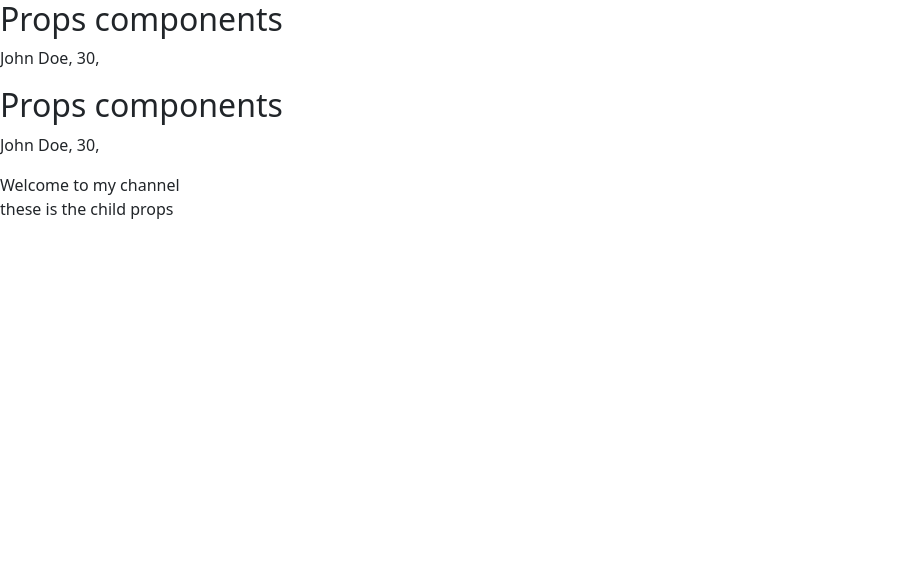
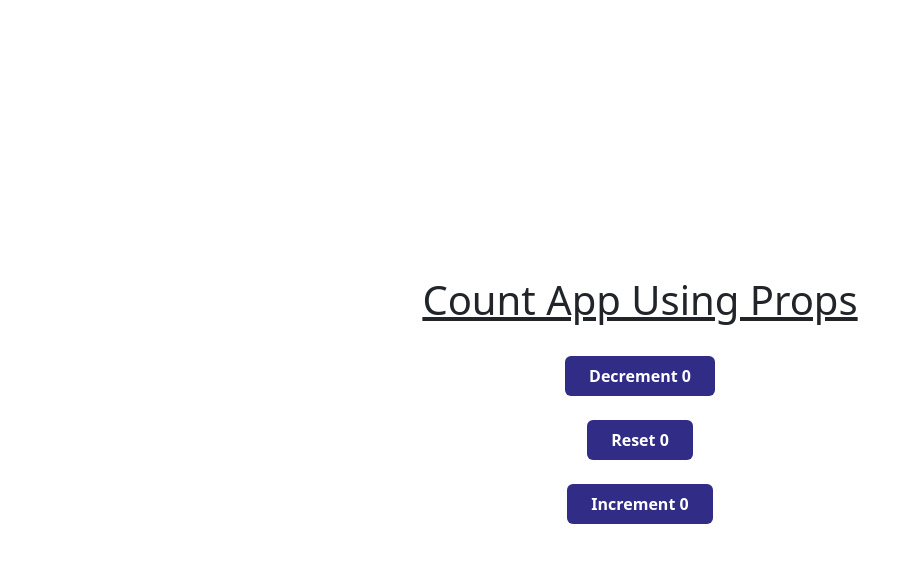
Before and after one commit to abyssiniatech/react-vite-typescript, a React (Vite) app: page / in a window 1280 px wide. Shown: the top 562 px of the page, without its empty margins (0-921 px from the left). Built offline with nearby package versions, Linux system fonts and the light colour scheme.

Commit message:
add File to Day28 branch

```diff
--- a/src/App.tsx
+++ b/src/App.tsx
@@ -1,13 +1,11 @@
-import Prop from "./omponents/fundamentals/Prop"
+import Prop from "./omponents/fundamentals/Prop";
+import { useState } from "react";
 const App = () => {
+  const [count, setCount] = useState(0);
   return (
     <div>
-        <Prop name="John Doe" age={30} isStudent={false} />
-        <Prop name="John Doe" age={30} isStudent={false}>
-          <div>Welcome to my channel</div>
-          <p>these is the child props</p>
-        </Prop>
 
+      <Prop count={count} setCount={setCount} />
     </div>
   )
 };
--- a/src/omponents/fundamentals/Prop.tsx
+++ b/src/omponents/fundamentals/Prop.tsx
@@ -1,18 +1,37 @@
-type Props = {
-  name:string;
-  age:number;
-  isStudent:boolean;
-  children?:React.ReactNode;
-}
 
-const Props = ({name, age, isStudent, children}: Props) => {
+type PropsType = {
+  count: number;
+  setCount: React.Dispatch<React.SetStateAction<number>>;
+};
+
+const Props = ({ count, setCount }: PropsType) => {
+
+  const increment = () => setCount((prev) => prev + 1);
+  const Decrement =()=> setCount((prev) => prev-1);
+  const Reset = () => setCount(0)
+
   return (
-    <div>
-       <h2>Props components</h2>
-        <p>{name}, {age}, {isStudent}</p>
-        {children}
+    <div className="flex flex-col gap-4 justify-center items-center h-screen">
+         <section>
+      <h1 className="text-3xl font-bold underline">Count App Using Props</h1>
+         </section>
+      <button
+        className="bg-indigo-900 font-bold font-mono  text-white bold rounded px-4 py-2"
+        onClick={Decrement}>
+        Decrement <span>{count}</span>
+      </button>
+         <button
+        className="bg-indigo-900 font-bold font-mono  text-white bold rounded px-4 py-2"
+        onClick={Reset}>
+        Reset <span>{count}</span>
+      </button>
+         <button
+        className="bg-indigo-900 font-bold font-mono  text-white bold rounded px-4 py-2"
+        onClick={increment}>
+        Increment <span>{count}</span>
+      </button>
     </div>
-  )
+  );
 };
 
 export default Props;
```
